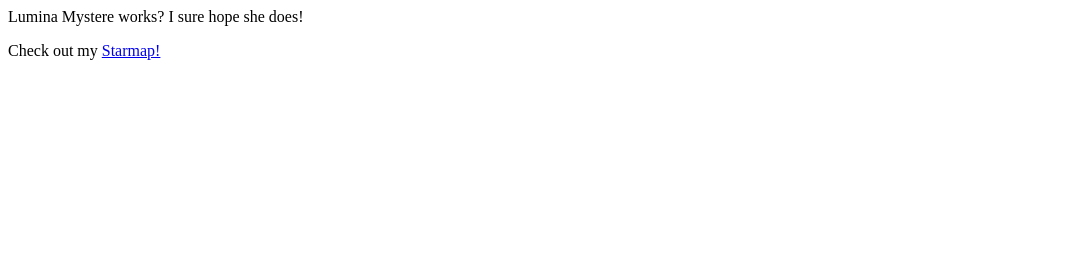
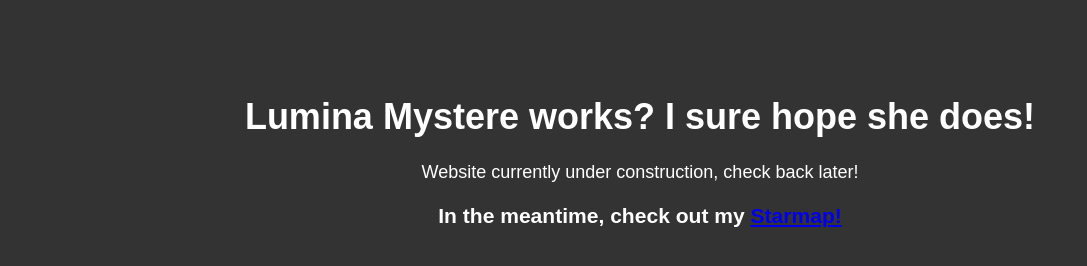
Before and after one commit to luminamystere/luminamystere.github.io, a plain HTML site: page index.html in a window 1280 px wide. Shown: the whole page, without its empty margins (0-1087 px from the left). Drawn offline with Linux system fonts and the light colour scheme.

Commit message:
make website not flashbang you

```diff
--- /dev/null
+++ b/index.css
@@ -0,0 +1,9 @@
+body {
+    padding-top: 5%;
+    text-align: center;
+    font-size: large;
+    font-family: sans-serif;
+    background-color: #333333;
+    color: white;
+    text-shadow: #000000;
+}
--- a/index.html
+++ b/index.html
@@ -1,2 +1,18 @@
-<p>Lumina Mystere works? I sure hope she does!</p>
-<p>Check out my <a href="https://starmap.luminamystere.works">Starmap!</a></p>
+<!DOCTYPE html>
+<html>
+
+<head>
+    <link rel="stylesheet" href="index.css">
+</head>
+
+<body>
+
+    <div id="stuff">
+        <h1>Lumina Mystere works? I sure hope she does!</h1>
+        <p>Website currently under construction, check back later!</p>
+        <h3>In the meantime, check out my <a href="https://starmap.luminamystere.works">Starmap!</a></h3>
+    </div>
+
+</body>
+
+</html>
```
